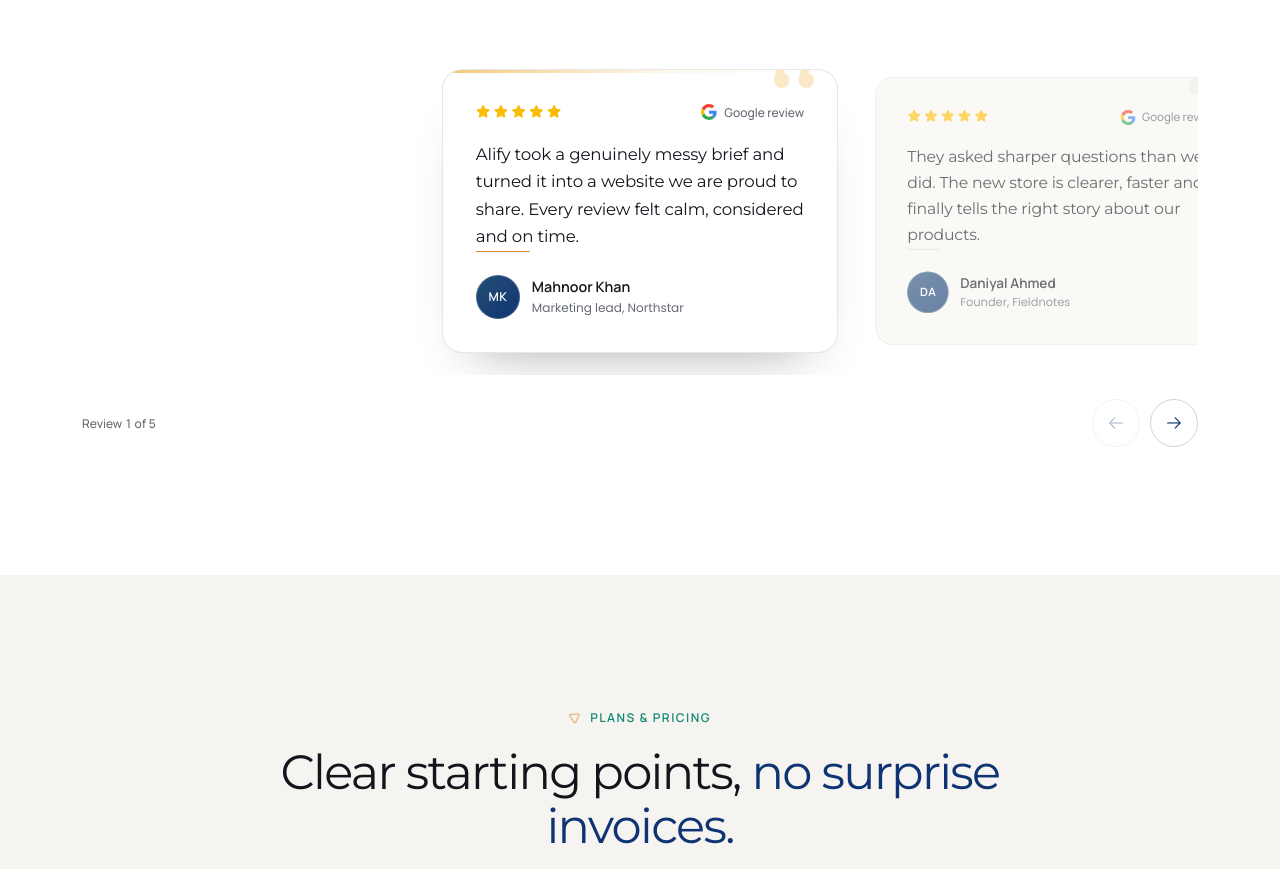
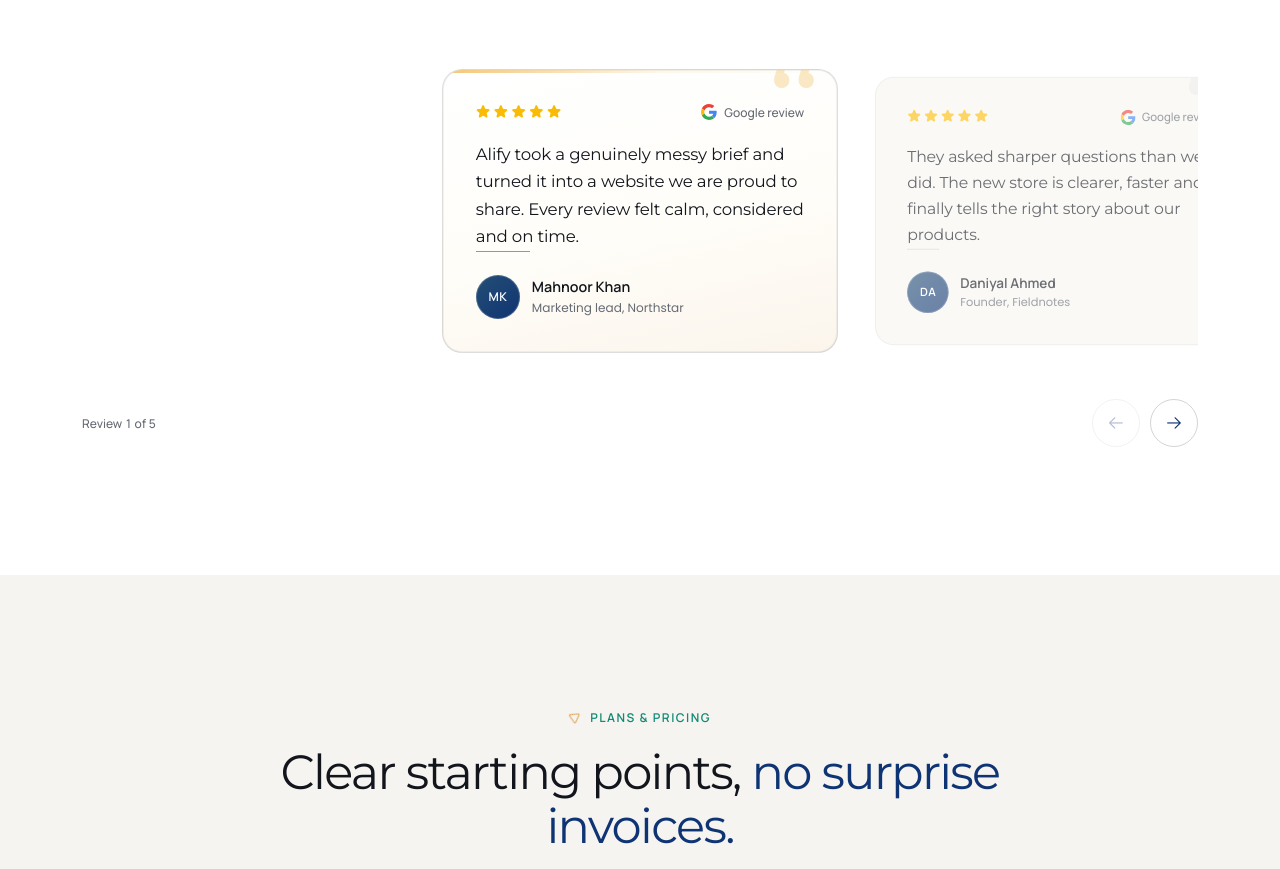
Before and after one commit to alifywork/custom-alify, a plain HTML site: page index.html in a window 1280 px wide. Shown: the part 9008-9877 px from the top of the page. Drawn offline with Linux system fonts and the light colour scheme.

Commit message:
Remove drop shadow from active testimonial card
Co-authored-by: arena-agent <297053741+arena-agent@users.noreply.github.com>

```diff
--- a/assets/css/advanced-pages.css
+++ b/assets/css/advanced-pages.css
@@ -441,10 +441,10 @@
 .home-testimonials__track { --card-width: clamp(272px, 31vw, 420px); position: relative; display: flex; gap: clamp(16px,2vw,26px); margin: 0; padding: 14px calc(50% - var(--card-width) / 2) 22px; overflow-x: auto; list-style: none; scroll-snap-type: x mandatory; scroll-behavior: smooth; scrollbar-width: none; overscroll-behavior-x: contain; }
 .home-testimonials__track::-webkit-scrollbar { display: none; }
 .home-testimonials__track:focus-visible { outline: 3px solid var(--color-amber); outline-offset: 6px; border-radius: 22px; }
-.testimonial-card { position: relative; isolation: isolate; display: flex; flex: 0 0 var(--card-width); flex-direction: column; overflow: hidden; padding: clamp(24px,2.6vw,34px); border: 1px solid rgba(18,21,28,.07); border-radius: 20px; background: #F7F5F1; opacity: .62; transform: scale(.945); scroll-snap-align: center; transition: opacity .45s ease, transform .55s cubic-bezier(.2,.7,.2,1), background-color .45s ease, border-color .45s ease, box-shadow .45s ease; }
+.testimonial-card { position: relative; isolation: isolate; display: flex; flex: 0 0 var(--card-width); flex-direction: column; overflow: hidden; padding: clamp(24px,2.6vw,34px); border: 1px solid rgba(18,21,28,.07); border-radius: 20px; background: #F7F5F1; opacity: .62; transform: scale(.945); scroll-snap-align: center; transition: opacity .45s ease, transform .55s cubic-bezier(.2,.7,.2,1), background .45s ease, border-color .45s ease; }
 .testimonial-card::before { position: absolute; z-index: -1; top: -34px; right: 16px; color: rgba(18,21,28,.045); font: 400 9rem/1 var(--font-heading); content: "\201C"; pointer-events: none; transition: color .45s ease; }
 .testimonial-card::after { position: absolute; top: 0; right: 0; left: 0; height: 3px; background: transparent; content: ""; transition: background .45s ease; }
-.testimonial-card.is-active { border-color: rgba(18,21,28,.1); background: #fff; box-shadow: 0 30px 50px -34px rgba(16,25,35,.4); opacity: 1; transform: none; }
+.testimonial-card.is-active { border-color: rgba(18,21,28,.14); background: linear-gradient(168deg,#fff 0%,#FFFDF8 58%,#FBF5EC 100%); box-shadow: inset 0 0 0 1px rgba(18,21,28,.05); opacity: 1; transform: none; }
 .testimonial-card.is-active::before { color: rgba(244,199,120,.42); }
 .testimonial-card.is-active::after { background: linear-gradient(90deg,var(--color-amber-light),rgba(244,199,120,.15) 55%,transparent); }
 .testimonial-card__top { position: relative; display: flex; align-items: center; justify-content: space-between; gap: 12px; margin-bottom: 20px; }
```
